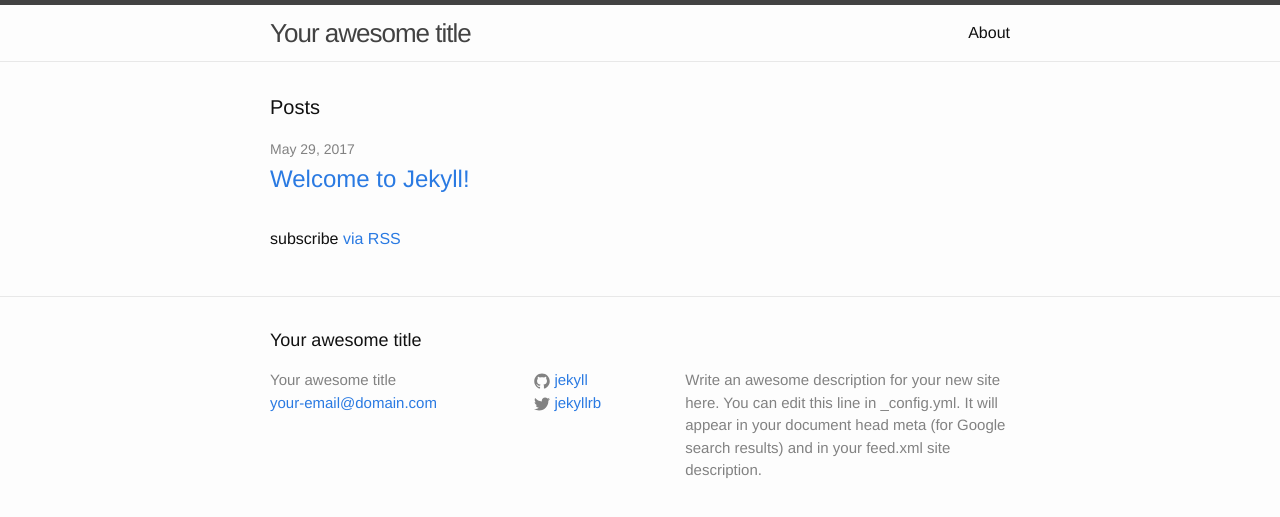
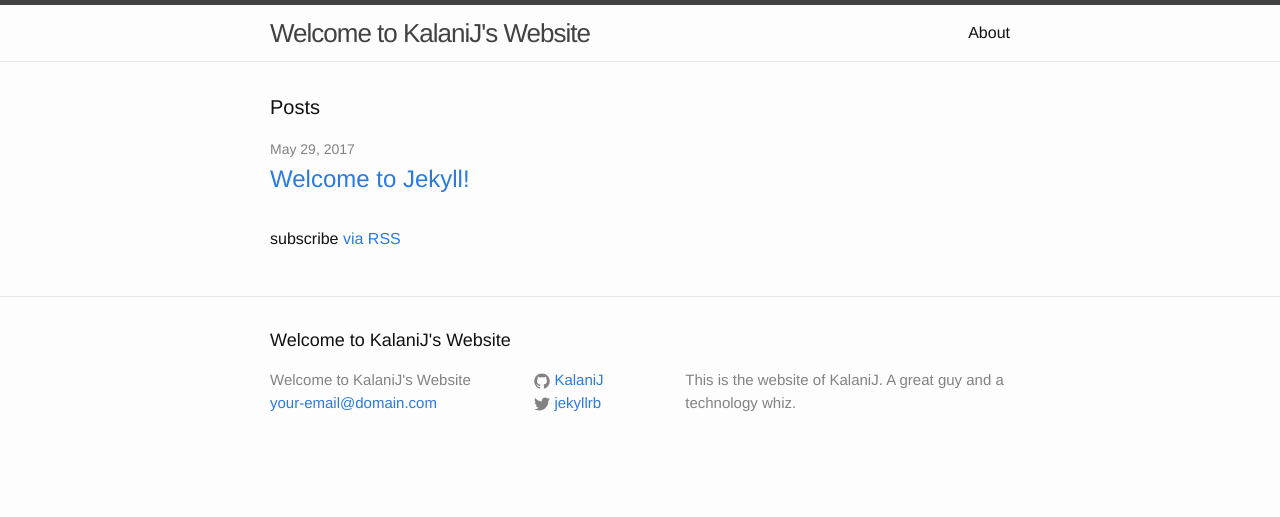
Before and after one commit to KalaniJ/kalanij.github.io, a Jekyll site: the page built from index.html, in a window 1280 px wide. Shown: the top 517 px of the page. Built offline with Jekyll 4.4.1, drawn with Linux system fonts in a browser that asks for light colours.

Commit message:
Update _config.yml

```diff
--- a/_config.yml
+++ b/_config.yml
@@ -6,16 +6,14 @@
 # 'jekyll serve'. If you change this file, please restart the server process.
 
 # Site settings
-title: Your awesome title
+title: Welcome to KalaniJ's Website
 email: your-email@domain.com
 description: > # this means to ignore newlines until "baseurl:"
-  Write an awesome description for your new site here. You can edit this
-  line in _config.yml. It will appear in your document head meta (for
-  Google search results) and in your feed.xml site description.
+  This is the website of KalaniJ. A great guy and a technology whiz.
 baseurl: "" # the subpath of your site, e.g. /blog
 url: "http://yourdomain.com" # the base hostname & protocol for your site
 twitter_username: jekyllrb
-github_username:  jekyll
+github_username:  KalaniJ
 
 # Build settings
 markdown: kramdown
```
